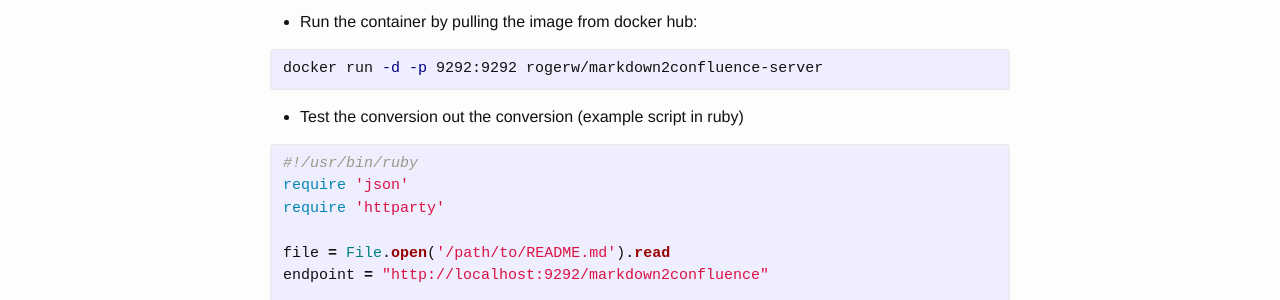
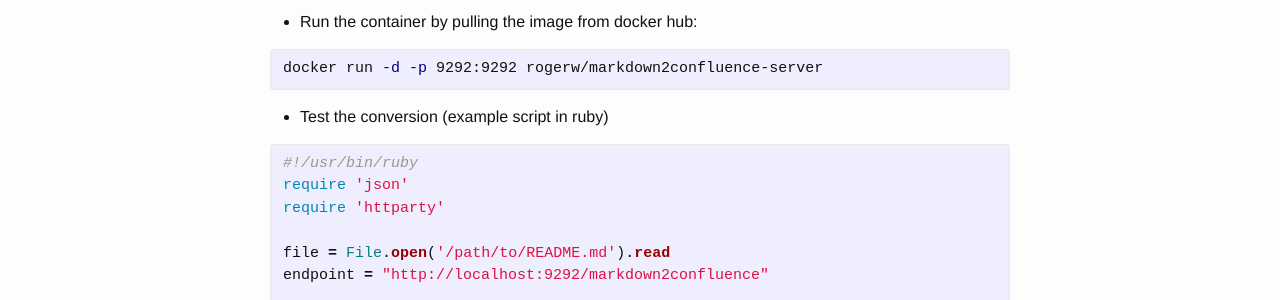
Before and after one commit to rogerwelin/rogerwelin.github.io, a Jekyll site: the page built from _posts/2017-05-15-convert-markdown-to-confluence-wiki.markdown, in a window 1280 px wide. Shown: the part 673-973 px from the top of the page. Built offline with Jekyll 4.4.1, drawn with Linux system fonts in a browser that asks for light colours; comment, search, counter and statistics services are not loaded.

Commit message:
fix spelling

```diff
--- a/_posts/2017-05-15-convert-markdown-to-confluence-wiki.markdown
+++ b/_posts/2017-05-15-convert-markdown-to-confluence-wiki.markdown
@@ -22,7 +22,7 @@
 docker run -d -p 9292:9292 rogerw/markdown2confluence-server
 {% endhighlight %}
 
-* Test the conversion out the conversion (example script in ruby)
+* Test the conversion (example script in ruby)
 
 {% highlight ruby %}
 #!/usr/bin/ruby
```
